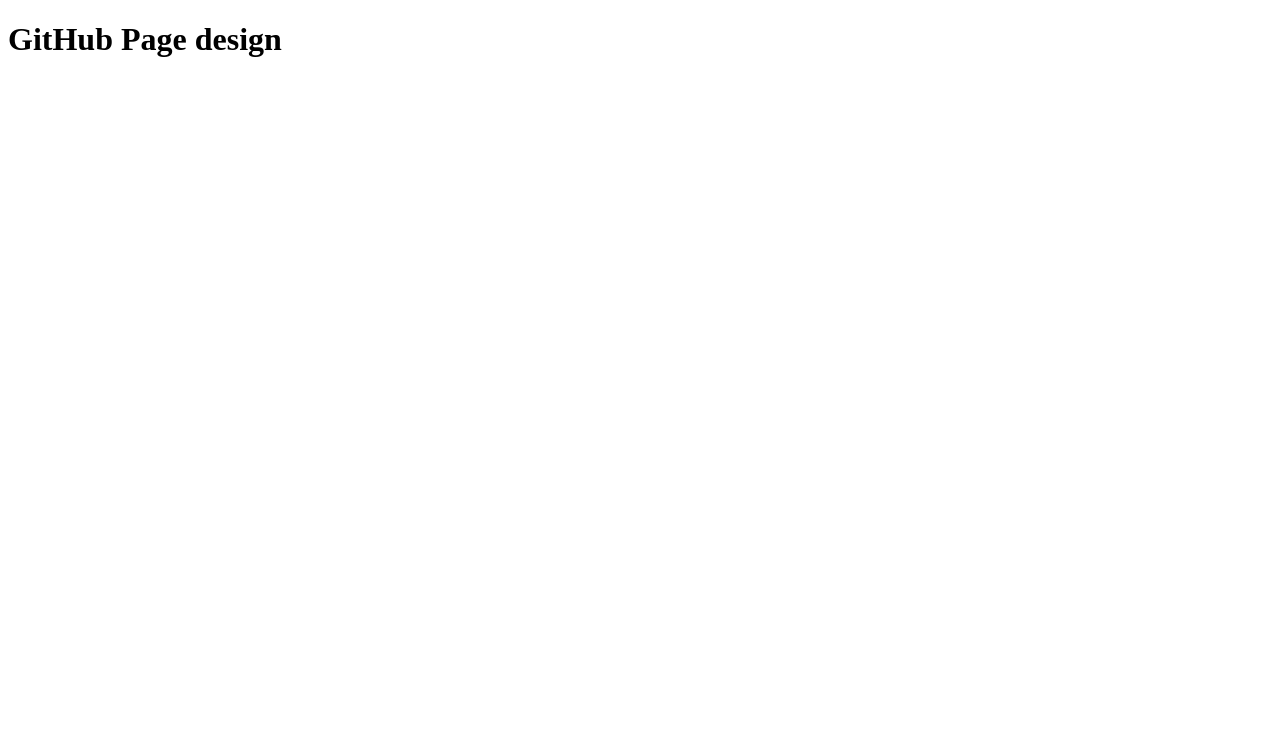
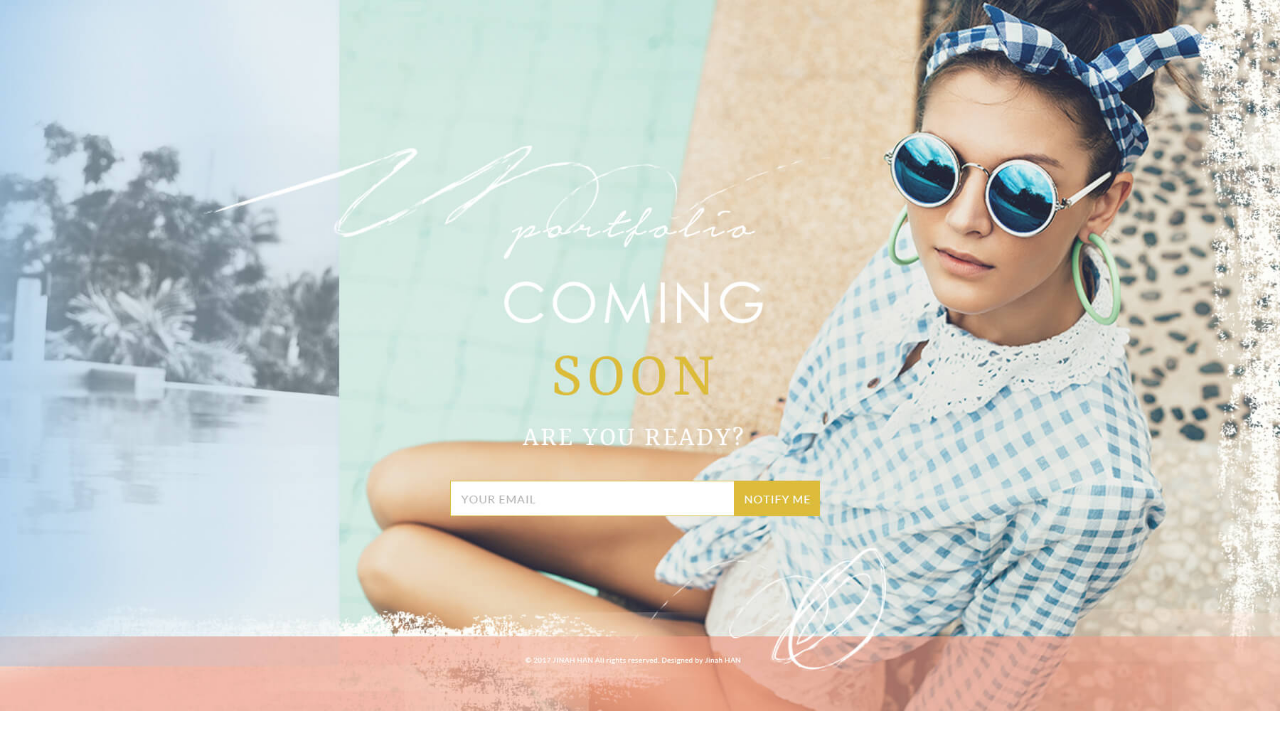
Before and after one commit to trocadero88/trocadero88.github.io, a plain HTML site: page index.html in a window 1280 px wide. Drawn offline with Linux system fonts and the light colour scheme.

```diff
--- /dev/null
+++ b/css/page.css
@@ -0,0 +1,8 @@
+
+    body{
+        margin:0;
+            }
+
+        img{
+            width:100%;
+            }
--- a/index.html
+++ b/index.html
@@ -4,9 +4,11 @@
     <meta charset="UTF-8">
     <meta name="viewport" content="width=device-width, initial-scale=1.0">
     <meta http-equiv="X-UA-Compatible" content="ie=edge">
-    <title>Trocadero</title>
+    <title>coming soon - trocadero88.github.io</title>
+    <!--외부에 존재하는 css 파일 링크-->
+    <link rel="stylesheet" href="./css/page.css">
 </head>
 <body>
- <h1>GitHub Page design </h1>
+    <img src="./work/todo 2.jpg" alt="portfolio,coming soon. Are you ready? your email notify me">
 </body>
 </html>
```
Also changed, not shown: work/todo 2.jpg (added).
